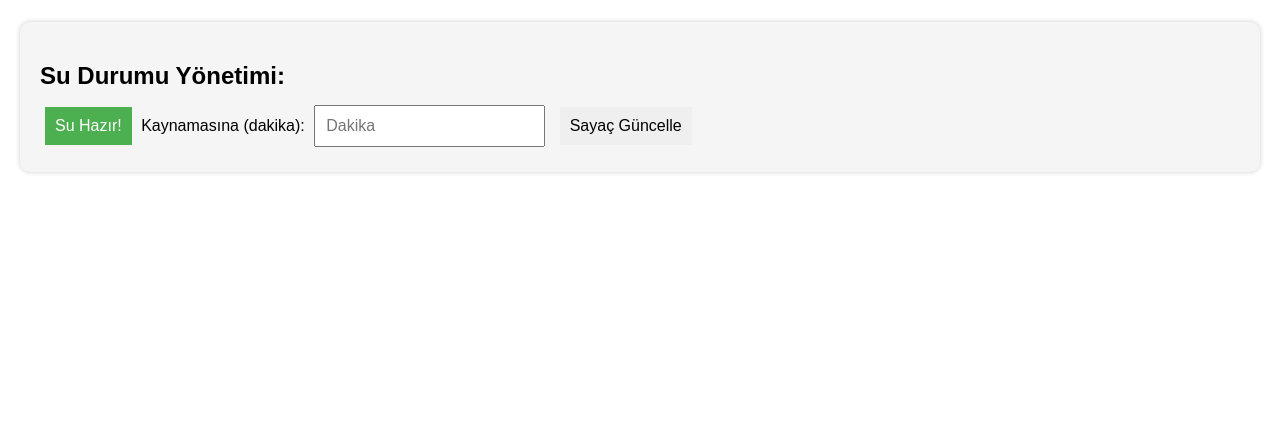
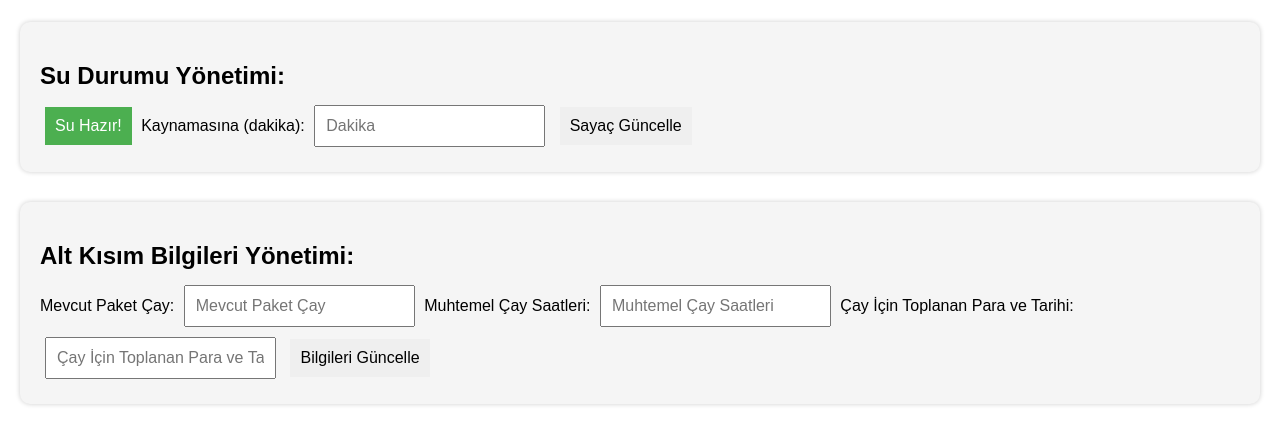
Before and after one commit to ReceproF/cay_durumu_sistemi, a Flask app: page /admin in a window 1280 px wide. Shown: the part 255-700 px from the top of the page. Run offline with Flask 3, Linux system fonts and the light colour scheme.

Commit message:
Update admin.html

```diff
--- a/templates/admin.html
+++ b/templates/admin.html
@@ -86,6 +86,17 @@
             <input type="number" id="water-timer" placeholder="Dakika">
             <button onclick="updateWaterTimer()">Sayaç Güncelle</button>
         </div>
+        <!-- Alt Kısım Bilgileri Yönetimi -->
+        <div class="section">
+            <h2>Alt Kısım Bilgileri Yönetimi:</h2>
+            <label for="tea-stock-input">Mevcut Paket Çay: </label>
+            <input type="text" id="tea-stock-input" placeholder="Mevcut Paket Çay">
+            <label for="tea-times-input">Muhtemel Çay Saatleri: </label>
+            <input type="text" id="tea-times-input" placeholder="Muhtemel Çay Saatleri">
+            <label for="tea-money-input">Çay İçin Toplanan Para ve Tarihi: </label>
+            <input type="text" id="tea-money-input" placeholder="Çay İçin Toplanan Para ve Tarihi">
+            <button onclick="updateFooter()">Bilgileri Güncelle</button>
+        </div>
     </div>
     <script>
         async function updateTeaStatus(status) {
@@ -125,6 +136,19 @@
             });
             alert("Su sayacı güncellendi!");
         }
+
+        async function updateFooter() {
+            const teaStock = document.getElementById('tea-stock-input').value;
+            const teaTimes = document.getElementById('tea-times-input').value;
+            const teaMoney = document.getElementById('tea-money-input').value;
+
+            await fetch('/update-footer', {
+                method: 'POST',
+                headers: { 'Content-Type': 'application/json' },
+                body: JSON.stringify({ tea_stock: teaStock, tea_times: teaTimes, tea_money: teaMoney })
+            });
+            alert("Alt kısım bilgileri güncellendi!");
+        }
     </script>
 </body>
 </html>
```
